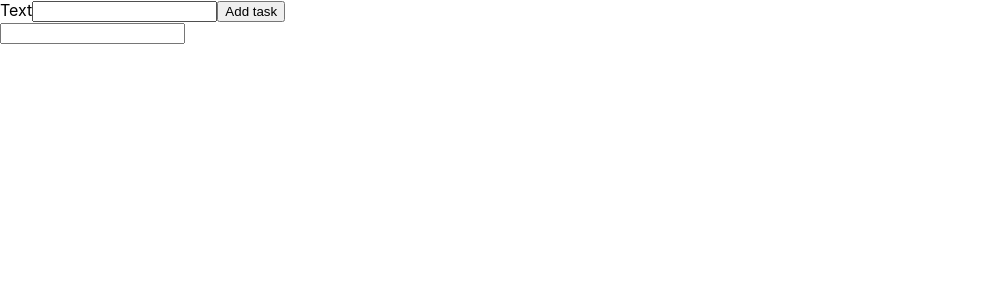
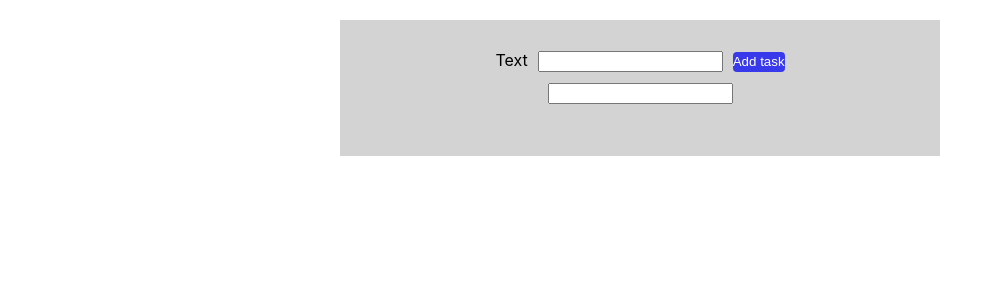
Before and after one commit to RZFalcore/PracticeReact, a React (Create React App) app: page / in a window 1280 px wide. Shown: the top 300 px of the page, without its empty margins (0-1003 px from the left). Built offline with nearby package versions, Linux system fonts and the light colour scheme.

Commit message:
added some styles

```diff
--- a/src/Components/App/App.js
+++ b/src/Components/App/App.js
@@ -1,18 +1,10 @@
-import React, { Component } from "react";
+import React from "react";
 import Layout from "../Layout/Layout";
 import TaskEditor from "../TaskEditor/TaskEditor";
 import TaskFilter from "../Filter/Filter";
 import TaskList from "../TaskList/TaskList";
-class App extends Component {
-  getFilteredTasks = () => {
-    const { tasks, filter } = this.state;
 
-    return tasks.filter((task) =>
-      task.text.toLowerCase().includes(filter.toLowerCase())
-    );
-  };
-
-  render() {
+function App() {
   return (
     <div>
       <Layout>
@@ -23,6 +15,5 @@ class App extends Component {
     </div>
   );
 }
-}
 
 export default App;
--- a/src/Components/Layout/Layout.js
+++ b/src/Components/Layout/Layout.js
@@ -1,5 +1,8 @@
 import React from "react";
+import styles from "./Layout.module.css";
 
-const Layout = ({ children }) => <div>{children}</div>;
+const Layout = ({ children }) => (
+  <div className={styles.layout}>{children}</div>
+);
 
 export default Layout;
--- /dev/null
+++ b/src/Components/Layout/Layout.module.css
@@ -0,0 +1,10 @@
+.layout {
+    width: 600px;
+    margin: 20px auto;
+    padding: 20px 0px;
+    display: flex;
+    flex-direction: column;
+    justify-content: center;
+    align-items: center;
+    background-color: lightgray;
+}
--- a/src/Components/TaskEditor/TaskEditor.js
+++ b/src/Components/TaskEditor/TaskEditor.js
@@ -1,6 +1,7 @@
 import React, { Component } from "react";
 import { connect } from "react-redux";
 import tasksActions from "../../redux/tasks/tasksActions";
+import styles from "./TaskEditor.module.css";
 class TaskEditor extends Component {
   state = { text: "" };
 
@@ -20,17 +21,17 @@ class TaskEditor extends Component {
 
   render() {
     return (
-      <form className="taskEditor" onSubmit={this.handleSubmit}>
-        <label className="taskEditor-label">
+      <form className={styles.taskEditor} onSubmit={this.handleSubmit}>
+        <label className={styles.taskEditorLabel}>
           Text
           <input
             type="text"
-            className="taskEditor-input"
+            className={styles.taskEditorInput}
             value={this.state.text}
             onChange={this.handleChange}
           />
         </label>
-        <button className="taskEditor-button" type="submit">
+        <button className={styles.taskEditorButton} type="submit">
           Add task
         </button>
       </form>
--- /dev/null
+++ b/src/Components/TaskEditor/TaskEditor.module.css
@@ -0,0 +1,21 @@
+.taskEditor {
+    margin: 10px 0px;
+}
+
+.taskEditorLabel {
+    margin-right: 10px;
+}
+
+.taskEditorInput {
+    margin-left: 10px;
+}
+
+.taskEditorButton {
+    border: 0px;
+    background-color: rgb(57, 57, 236);
+    color: white;
+    border-radius: 4px;
+    margin: 0;
+    padding: 0px;
+    height: 20px;
+}
--- a/src/Components/TaskList/TaskList.js
+++ b/src/Components/TaskList/TaskList.js
@@ -18,9 +18,12 @@ const TaskList = ({ tasks, onRemoveTask, onUpdateTask }) => (
 );
 
 const mapStateToProps = ({ tasks }) => {
-  const filteredTasks = tasks.items.filter((task) =>
-    task.text.toLowerCase().includes(tasks.filter.toLowerCase())
+  const normalizedFilter = tasks.filter.toLowerCase();
+
+  const filteredTasks = tasks.items.filter(({ text }) =>
+    text.toLowerCase().includes(normalizedFilter)
   );
+
   return {
     tasks: filteredTasks,
   };
```
Lines whose indentation alone changed are shown as unchanged.
